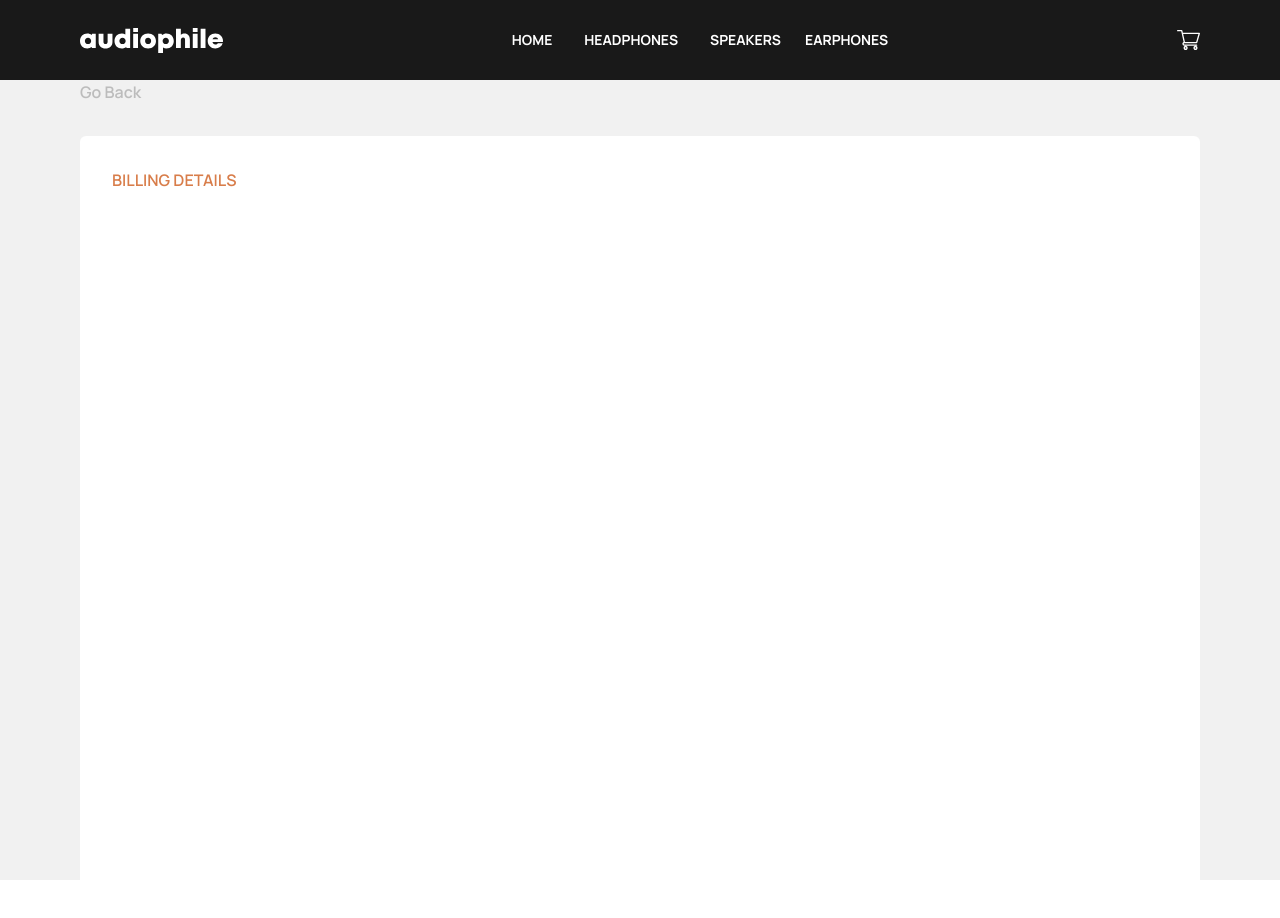
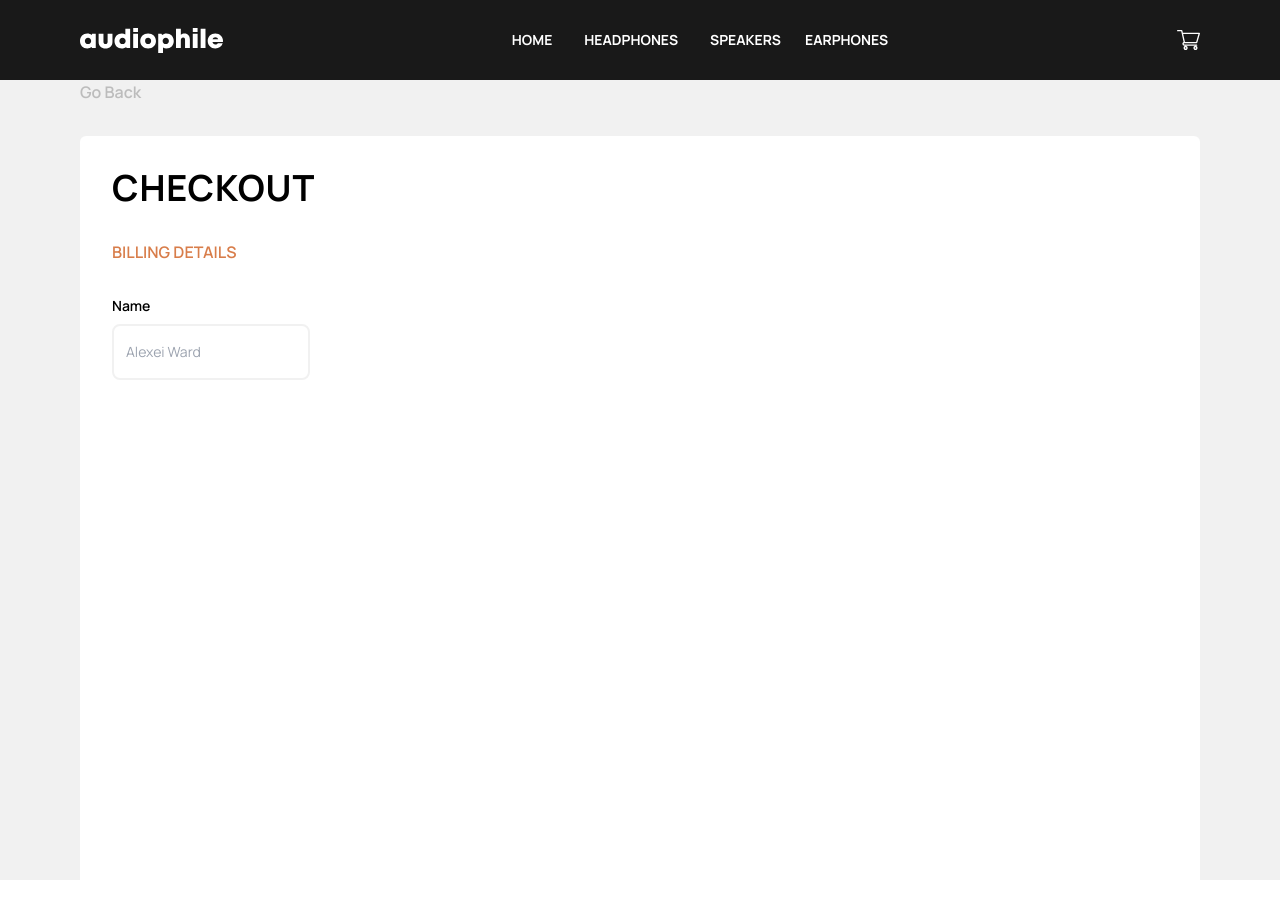
Before and after one commit to elghanbibadr/autophileEcommerce, a React (Vite) app: page /checkout in a window 1280 px wide. Shown: the top 918 px of the page. Built offline with nearby package versions, Linux system fonts and the light colour scheme.

Commit message:
create a resuable input with label componenet

```diff
--- a/src/componenet/UI/ProductDetails.jsx
+++ b/src/componenet/UI/ProductDetails.jsx
@@ -102,7 +102,7 @@ function ProductDetails() {
          <div className='mt-40 max-w-[1000px] mx-auto'>
            <h3 className='text-paleBlack text-center'>YOU MAY ALSO LIKE</h3>
            <div className=' lg:grid lg:grid-cols-3 lg:gap-10'>
-              {currentVisibleProduct.others.map(({image,name,slug,category})=>{
+              {currentVisibleProduct.others.map(({image,name,slug})=>{
 
              return <div className='text-center my-10'> <img className='' src={ windowWidth < 960 ? image.mobile : image.desktop} alt="other category product image"  />
                   <h3 className='text-paleBlack leading-[1.4] font-bold my-8 text-3xl'>{name}</h3>
--- a/src/index.css
+++ b/src/index.css
@@ -46,6 +46,12 @@ body{
     .flex-col-between{
       @apply flex  flex-col justify-between items-center
     }
+    input{
+      @apply border-lightGray mt-2 text-black px-3 text-sm py-4  rounded-lg outline-0 border-2
+    }
+    label{
+      @apply text-black block font-semibold text-sm
+    }
   }
 
   img{
--- a/src/pages/checkout/Checkout.jsx
+++ b/src/pages/checkout/Checkout.jsx
@@ -14,7 +14,12 @@ const Checkout = () => {
      <Link onClick={handleBackClick} className='text-lightBlack  font-semibold'>Go Back</Link>
     {/* checkkout info */}
      <div className='bg-white h-screen p-8 rounded-md mt-8 '>
-      <h6 className='text-orange uppercase text-[1rem] font-semibold'>billing details</h6>
+      <h3 className='text-black mb-8 font-bold'>CHECKOUT</h3>
+      <h6 className='text-orange uppercase mb-8 text-[1rem] font-semibold'>billing details</h6>
+      <div  >
+        <label >Name</label>
+        <input   type='text' placeholder='Alexei Ward' />
+      </div>
      </div>
     </Container>
   )
```
